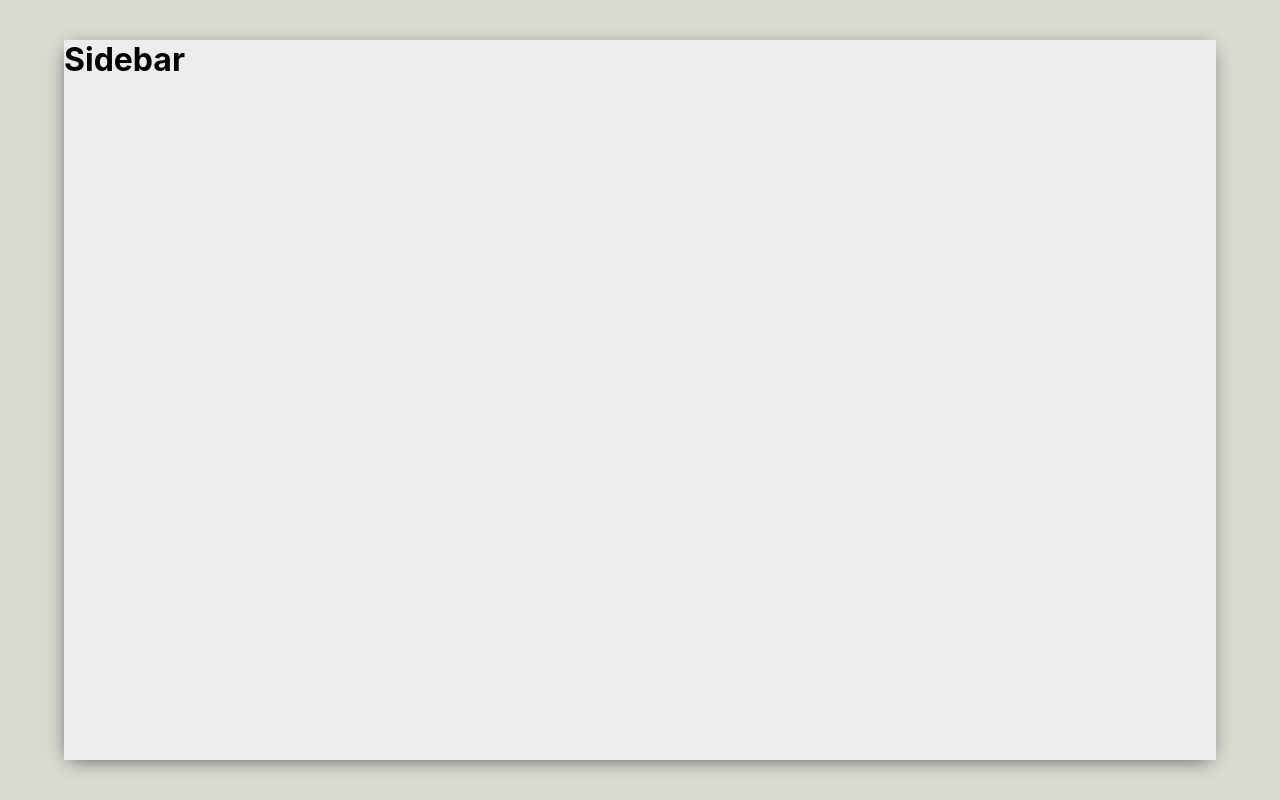
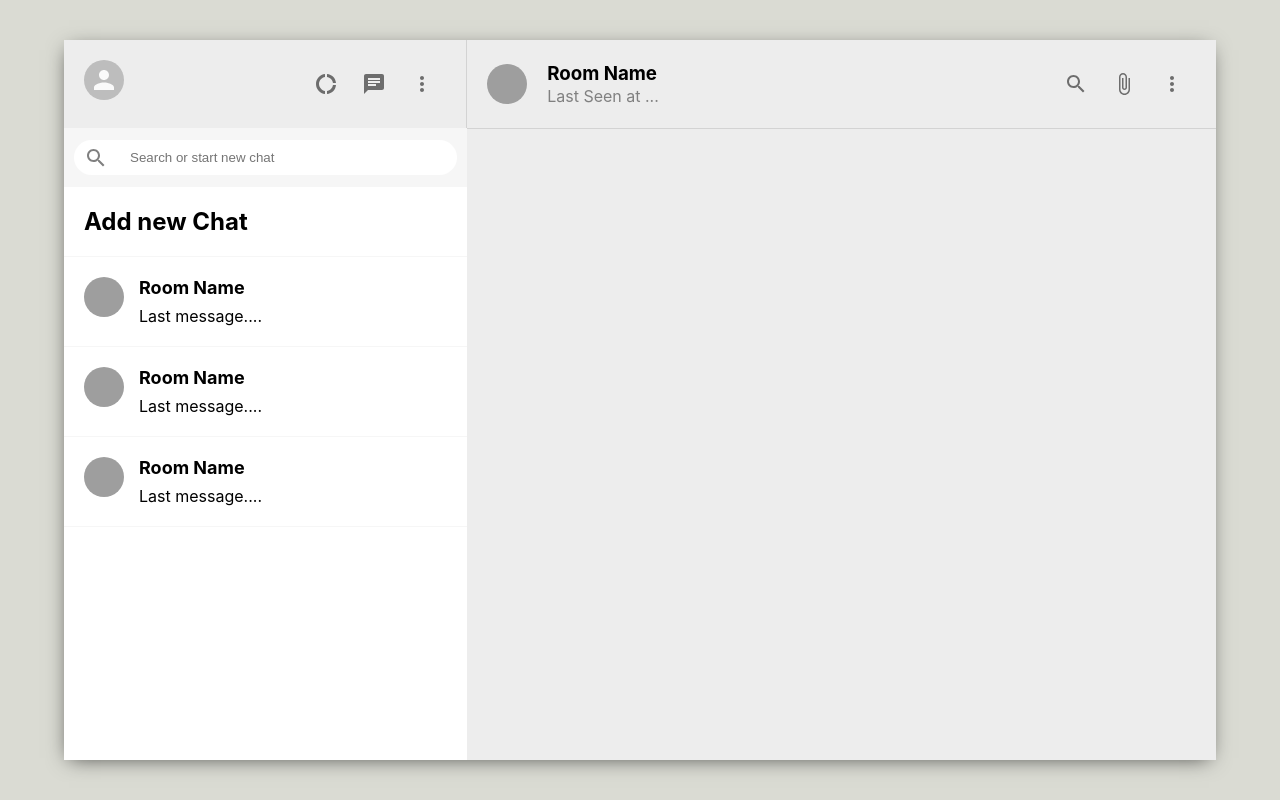
Before and after one commit to areebahmedsqa/whatsapp_clone, a React (Create React App) app: page / in a window 1280 px wide. Built offline with nearby package versions, Linux system fonts and the light colour scheme; grey boxes are pictures that could not be loaded.

Commit message:
update front-end

```diff
--- a/src/App.js
+++ b/src/App.js
@@ -1,6 +1,7 @@
 import React from "react";
 import './App.css';
 import Sidebar from "./Sidebar";
+import Chat from "./Chat"
 
 
 function App() {
@@ -8,8 +9,8 @@ function App() {
     //BEM naming convention
     <div className="app">
       <div className="app__body">
-      <Sidebar></Sidebar>
-      {/* Chat */}
+      <Sidebar/>
+      <Chat/>
       </div>
     </div>
   );
--- /dev/null
+++ b/src/Chat.css
@@ -0,0 +1,30 @@
+.chat {
+    flex: 0.65;
+}
+
+.chat__header {
+    padding: 20px;
+    display: flex;
+    align-items: center;
+    border-bottom: 1px solid lightgray;
+}
+
+.chat__headerInfo {
+    flex: 1;
+    padding-left: 20px;
+}
+
+.chat__headerInfo > h3 {
+    margin-bottom: 1px;
+    font-weight: 500px;
+}
+
+.chat__headerInfo > p {
+    color: gray;
+}
+
+.chat__headerRight {
+    display: flex;
+    justify-content: space-between;
+    min-width: 100px;
+}
--- /dev/null
+++ b/src/Chat.js
@@ -0,0 +1,40 @@
+import { Avatar, IconButton } from '@material-ui/core'
+import { AttachFile, MoreVert, SearchOutlined } from '@material-ui/icons';
+import React, { useEffect, useState } from 'react'
+import './Chat.css';
+
+function Chat() {
+
+    const [seed, setseed] = useState("");
+
+    useEffect(() => {
+        setseed(Math.floor(Math.random()*5000));
+}, []);
+
+    return (
+        <div className="chat">
+            <div className="chat__header">
+                <Avatar src={`https://avatars.dicebear.com/4.5/api/human/${seed}.svg`}/>
+                <div className="chat__headerInfo">
+                    <h3>Room Name</h3>
+                    <p>Last Seen at ...</p>
+                </div>
+                <div className="chat__headerRight">
+                    <IconButton>
+                        <SearchOutlined/>
+                    </IconButton>
+                    <IconButton>
+                        <AttachFile/>
+                    </IconButton>
+                    <IconButton>
+                        <MoreVert/>
+                    </IconButton>
+                </div>
+            </div>
+            <div className="chat__body"></div>
+            <div className="chat__footer"></div>
+        </div>
+    )
+}
+
+export default Chat
--- a/src/Sidebar.css
+++ b/src/Sidebar.css
@@ -0,0 +1,58 @@
+.sidebar {
+    display: flex;
+    flex-direction: column;
+    flex: 0.35;
+}
+
+.sidebar__search {
+    display: flex;
+    align-items: center;
+    background-color: #f6f6f6;
+    height: 39px;
+    padding: 10px;
+}
+
+.sidebar__searchContainer {
+    display: flex;
+    align-items: center;
+    background-color: white;
+    width: 100%;
+    height: 35px;
+    border-radius: 20px;
+}
+
+.sidebar__searchContainer > .MuiSvgIcon-root {
+    color: gray;
+    padding: 10px;
+}
+
+.sidebar__searchContainer > input {
+    border: none;
+    margin-left: 10px;
+}
+
+
+.sidebar__header {
+    display: flex;
+    justify-content: space-between;
+    padding: 20px;
+    border-right: 1px solid lightgray;
+}
+
+.sidebar__headerRight {
+    display: flex;
+    align-items: center;
+    justify-content: space-between;
+    min-width: 10vw;
+}
+
+.sidebar__headerRight > .MuiSvgIcon-root {
+    margin-right: 2vw;
+    font-size: 24px !important;
+}
+
+.sidebar__chats {
+    flex: 1;
+    background-color: white;
+    overflow: scroll;
+}
--- a/src/Sidebar.js
+++ b/src/Sidebar.js
@@ -1,18 +1,40 @@
+import { Avatar, IconButton } from '@material-ui/core'
+import DonutLargeIcon from '@material-ui/icons/DonutLarge';
+import {SearchOutlined } from '@material-ui/icons'
+import MoreVertIcon from '@material-ui/icons/MoreVert';
+import ChatIcon from '@material-ui/icons/Chat';
 import React from 'react'
 import './Sidebar.css'
+import SidebarChat from './SidebarChat';
 
 function Sidebar() {
     return(
         <div className="sidebar">
-            <h1>Sidebar</h1>
         <div className="sidebar__header">
-
+            <Avatar/>
+            <div className="sidebar__headerRight">
+                <IconButton>
+                    <DonutLargeIcon/>
+                </IconButton>
+                <IconButton>
+                    <ChatIcon/>
+                </IconButton>
+                <IconButton>
+                    <MoreVertIcon/>
+                </IconButton>
+            </div>
         </div>
         <div className="sidebar__search">
-
+            <div className="sidebar__searchContainer">
+            <SearchOutlined/>
+            <input placeholder="Search or start new chat" type="text"/>
+            </div>
         </div>
         <div className="sidebar__chats">
-
+            <SidebarChat addNewChat />
+            <SidebarChat/>
+            <SidebarChat/>
+            <SidebarChat/>
         </div>
 
         </div>
--- /dev/null
+++ b/src/SidebarChat.css
@@ -0,0 +1,19 @@
+.sidebarChat {
+    display: flex;
+    padding: 20px;
+    cursor: pointer;
+    border-bottom: 1px solid #f6f6f6;
+}
+
+.sidebarChat:hover {
+    background-color: #ebebeb;
+}
+
+.sidebarChat__info > h2 {
+    font-size: 18px;
+    margin-bottom: 8px;
+}
+
+.sidebarChat__info {
+    margin-left: 15px;
+}
--- /dev/null
+++ b/src/SidebarChat.js
@@ -0,0 +1,38 @@
+import { Avatar } from '@material-ui/core';
+import React, {useEffect, useState} from 'react'
+import './SidebarChat.css';
+
+function SidebarChat({ addNewChat}) {
+
+    const [seed, setseed] = useState("");
+
+    useEffect(() => {
+        setseed(Math.floor(Math.random()*5000));
+}, []);
+
+    const createChat = () => {
+        const roomName = prompt("Please enter name for chat");
+
+        if (roomName) {
+            //some stuff related to DB
+        }
+    };
+
+    return !addNewChat ? (
+        <div className="sidebarChat">
+            <Avatar src={`https://avatars.dicebear.com/4.5/api/human/${seed}.svg`}/>
+            <div className="sidebarChat__info">
+                <h2>Room Name</h2>
+                <p>Last message....</p>
+            </div>
+        </div>
+):(
+    <div onClick={createChat}
+    className="sidebarChat">
+        <h2>Add new Chat</h2>
+    </div>
+
+);
+}
+
+export default SidebarChat
```
Also changed, not shown: 1 other file (tests, documents, lock files or other folders).
